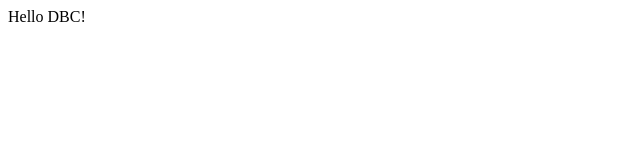
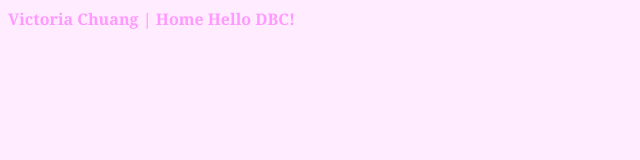
Before and after one commit to victoriachuang/victoriachuang.github.io, a plain HTML site: page index.html in a window 1280 px wide. Shown: the whole page, without its empty margins (0-640 px from the left). Drawn offline with Linux system fonts and the light colour scheme.

Commit message:
modify index, add color

```diff
--- /dev/null
+++ b/index.css
@@ -0,0 +1,6 @@
+body {
+  font-family: Georgia;
+  font-weight: bold;
+  color: #FF99FF;
+  background-color: #FFEDFF
+}
--- a/index.html
+++ b/index.html
@@ -1,5 +1,9 @@
-
 <html>
+  <head>
+    <meta charset="utf-8"
+    <title>Victoria Chuang | Home</title>
+    <link rel="stylesheet" type="text/css" href="index.css">
+  </head>
 	<body>
 		Hello DBC!
 	</body>
```
